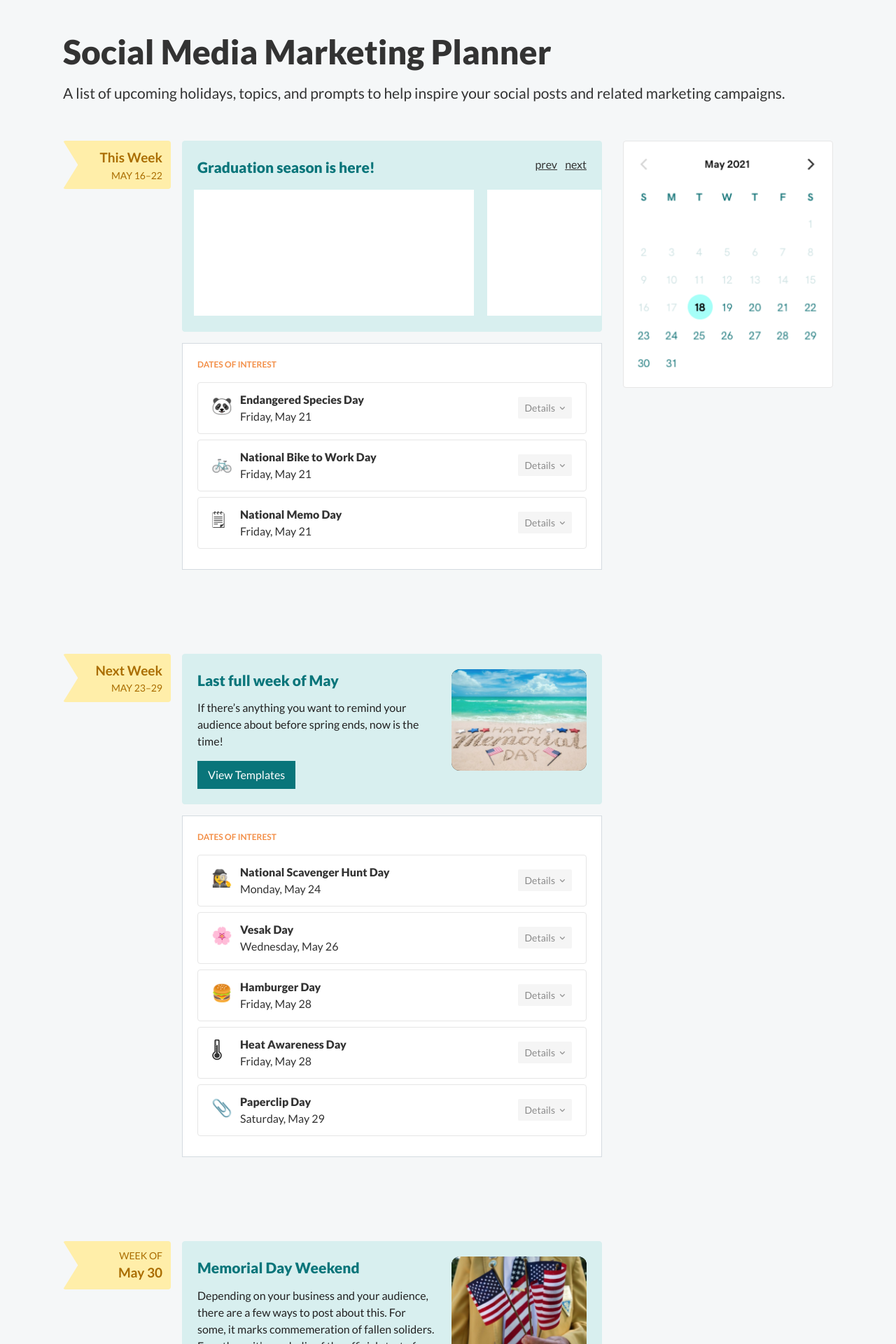
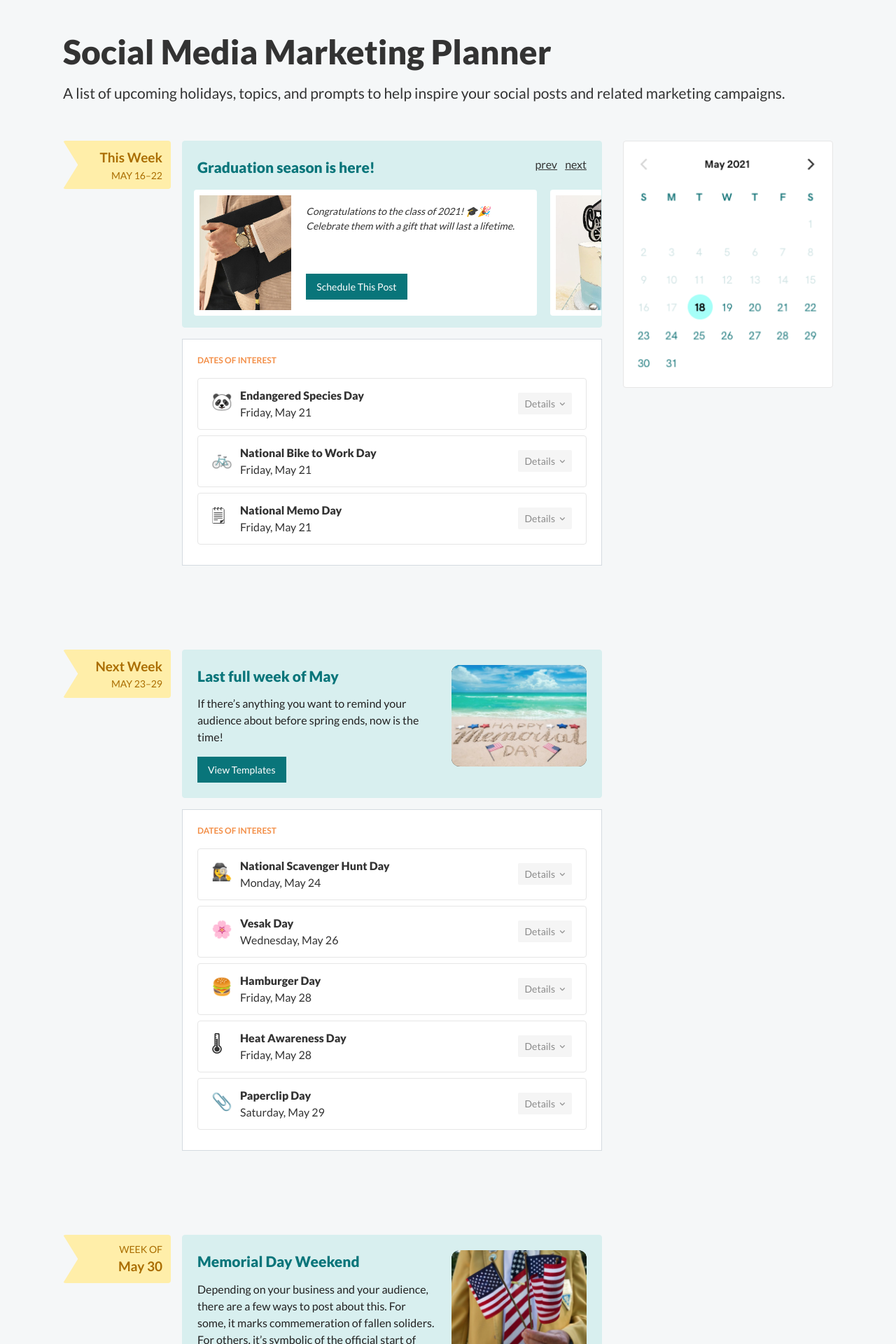
Before and after one commit to davidpots/shootingstar, a Jekyll site: the page built from index.html, in a window 1280 px wide. Shown: the top 1920 px of the page at 70% size. Built offline with Jekyll 4.4.1, drawn with Linux system fonts in a browser that asks for light colours.

Commit message:
Adds posts for grads

```diff
--- a/_includes/head.html
+++ b/_includes/head.html
@@ -103,12 +103,12 @@
 
       $('.tile--carousel-next').click(function(){
         scrollAmount = $(this).parent().next('.tile--carousel-wrapper').scrollLeft();
-        $(this).parent().next('.tile--carousel-wrapper').scrollLeft( scrollAmount+400 );
+        $(this).parent().next('.tile--carousel-wrapper').scrollLeft( scrollAmount+490 );
         return false;
       });
       $('.tile--carousel-prev').click(function(){
         scrollAmount = $(this).parent().next('.tile--carousel-wrapper').scrollLeft();
-        $(this).parent().next('.tile--carousel-wrapper').scrollLeft( scrollAmount-400 );
+        $(this).parent().next('.tile--carousel-wrapper').scrollLeft( scrollAmount-490 );
         return false;
       });
 
--- a/assets/mvp.scss
+++ b/assets/mvp.scss
@@ -262,7 +262,7 @@ html {
   color: white;
   text-decoration: none;
   padding: 8px 15px;
-
+  font-size: 14px;
 }
 
 
@@ -388,7 +388,7 @@ html {
       padding-bottom: 16px;
     }
     .tile-carousel-item {
-      width: 400px;
+      width: 490px;
       height: 180px;
       background: white;
       display: inline-block;
@@ -404,3 +404,38 @@ html {
       text-decoration: underline;
       margin-left: 8px;
     }
+
+    // Post gallery within.
+
+    .tile-carousel-item--post {
+      white-space: normal;
+      padding: 8px;
+      border-radius: 4px;
+      &:hover {
+        box-shadow: 0 2px 16px rgba(0,0,0,0.08);
+      }
+    }
+    .tile-carousel-item--post--image {
+      height: 100%;
+      width: auto;
+      float: left;
+      padding-right: 21px;
+    }
+    .tile-carousel-item--post--caption {
+      font-style: italic;
+      margin-bottom: 12px;
+      font-size: 14px;
+      font-weight: 300;
+      padding: 12px 0 0 0;
+      height: 100px;
+      overflow: hidden;
+      text-overflow: ellipsis;
+    }
+    .tile-carousel-item--post--cta a {
+      display: inline-block;
+      background: #09757A;
+      color: white;
+      text-decoration: none;
+      padding: 8px 15px;
+      font-size: 14px;
+    }
--- a/index.html
+++ b/index.html
@@ -48,11 +48,26 @@ permalink: "/"
           </div>
           <!-- <p class="tile--description">Throughout May, many high school and college seniors are likely to celebrate their graduation with backyard parties, zoom/virtual celebrations, and planning senior trips after graduation.</p> -->
           <div class="tile--carousel-wrapper">
-            <div class="tile-carousel-item"></div>
-            <div class="tile-carousel-item"></div>
-            <div class="tile-carousel-item"></div>
-            <div class="tile-carousel-item"></div>
-            <div class="tile-carousel-item"></div>
+            <div class="tile-carousel-item tile-carousel-item--post">
+              <img class="tile-carousel-item--post--image" src="/assets/images/sample-posts/grad1.png" />
+              <div class="tile-carousel-item--post--caption">Congratulations to the class of 2021! 🎓🎉 Celebrate them with a gift that will last a lifetime.</div>
+              <div class="tile-carousel-item--post--cta"><a href="">Schedule This Post</a></div>
+            </div>
+            <div class="tile-carousel-item tile-carousel-item--post">
+              <img class="tile-carousel-item--post--image" src="/assets/images/sample-posts/grad2.png" />
+              <div class="tile-carousel-item--post--caption">Place your orders for graduation now 🎓 #graduationcakes #cakesofinstagram.</div>
+              <div class="tile-carousel-item--post--cta"><a href="">Schedule This Post</a></div>
+            </div>
+            <div class="tile-carousel-item tile-carousel-item--post">
+              <img class="tile-carousel-item--post--image" src="/assets/images/sample-posts/grad3.png" />
+              <div class="tile-carousel-item--post--caption">Lookin’ GOOD, grad! 🎓 Get your fresh cut for graduation at our salon. 💇 </div>
+              <div class="tile-carousel-item--post--cta"><a href="">Schedule This Post</a></div>
+            </div>
+            <div class="tile-carousel-item tile-carousel-item--post">
+              <img class="tile-carousel-item--post--image" src="/assets/images/sample-posts/grad4.png" />
+              <div class="tile-carousel-item--post--caption">A few more prints of out favorite makeup, carry all, anything, FUN bags have arrived just in time for Graduation 👩‍🎓</div>
+              <div class="tile-carousel-item--post--cta"><a href="">Schedule This Post</a></div>
+            </div>
           </div>
         </div>
         <div class="tile-minivan">
```
Also changed, not shown: assets/images/sample-posts/grad1.png (added), assets/images/sample-posts/grad2.png (added), assets/images/sample-posts/grad3.png (added), assets/images/sample-posts/grad4.png (added), assets/images/sample-posts/mothersday1.png (added), 12 other files.
